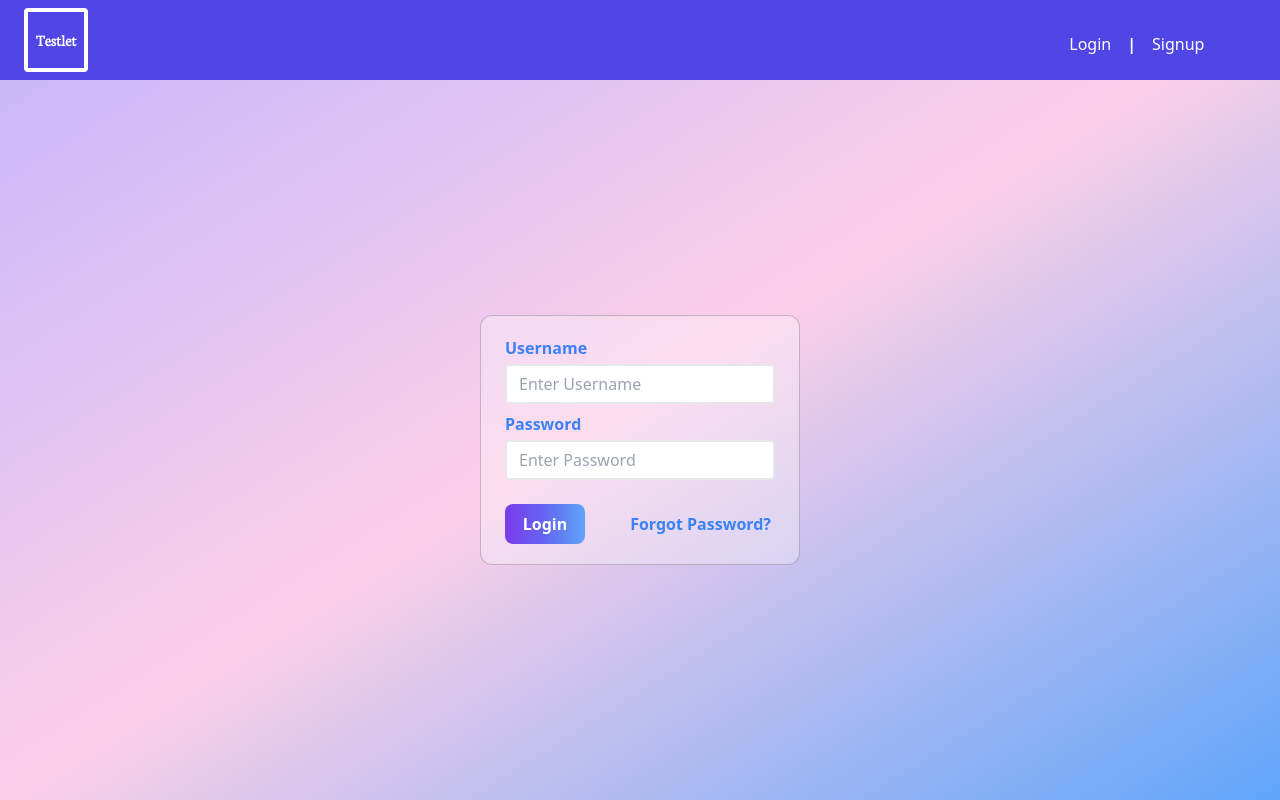
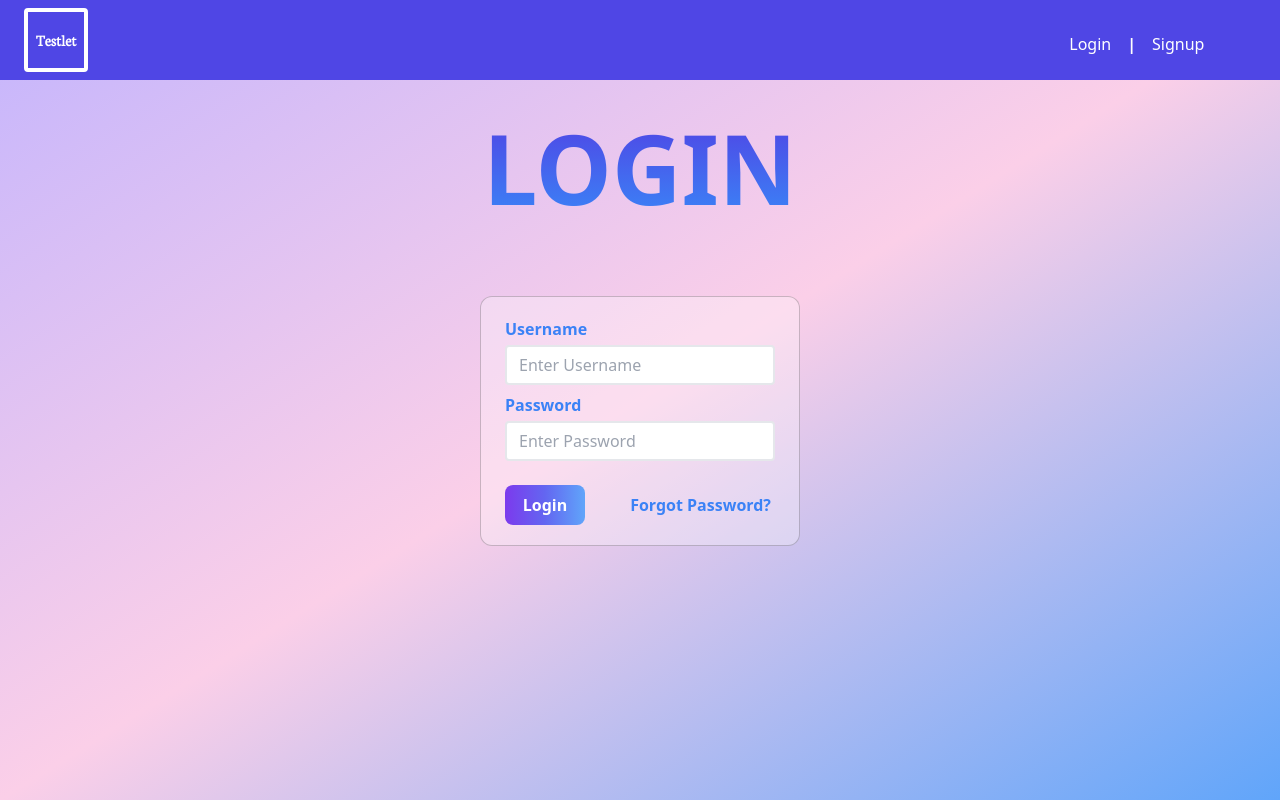
Before and after one commit to 5vedish/Quizlet-Clone, a Next.js app: page /login in a window 1280 px wide. Built offline with nearby package versions, Linux system fonts and the light colour scheme.

Commit message:
Added login text

```diff
--- a/components/login.tsx
+++ b/components/login.tsx
@@ -10,8 +10,11 @@ export default function LogInCard() {
   let completeButtonRef = useRef(null)
   return (
     <>
+      <span className="md:w-auto mt-10 items-center text-8xl font-semibold uppercase text-transparent bg-clip-text bg-gradient-to-b from-indigo-600 to-blue-500">
+        Login
+      </span>
       <div
-        className="flex flex-col bg-white w-80 h-68 m-auto bg-opacity-30 border-black border border-opacity-20 rounded-xl
+        className="flex flex-col bg-white w-80 h-68 m-20 bg-opacity-30 border-black border border-opacity-20 rounded-xl
         text-blue-500 font-semibold"
       >
         <label className="mx-6 mt-5 font-semibold">
```
